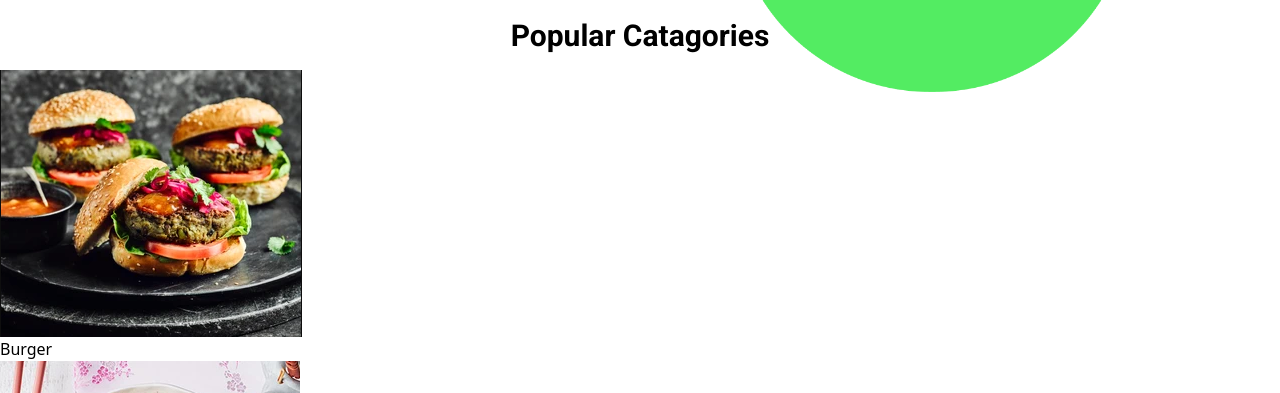
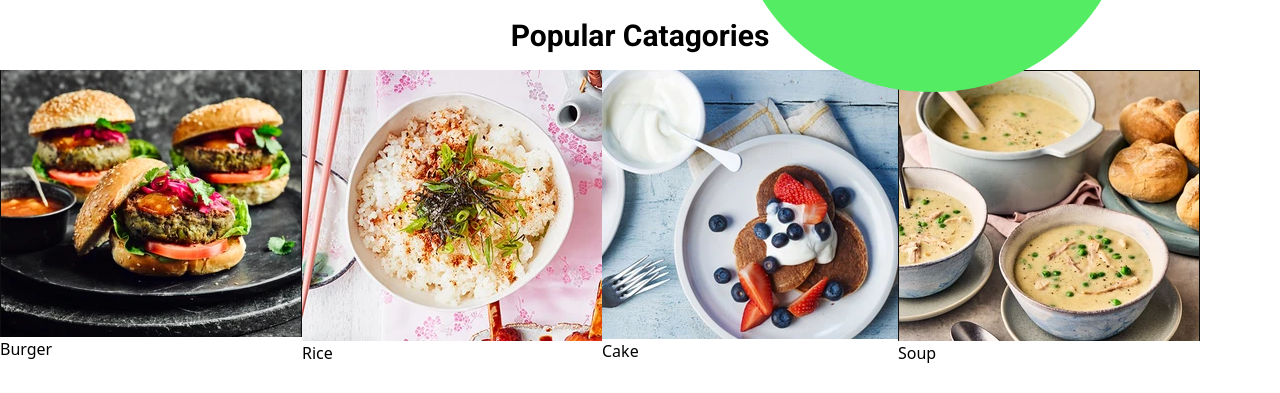
Before and after one commit to anikaivnath/Foodism, a React (Vite) app in the folder Foodism/: page / in a window 1280 px wide. Shown: the part 559-952 px from the top of the page. After the commit the page ends 924 px from the top, so only its background shows below. Built offline with nearby package versions, Linux system fonts and the light colour scheme; a web font is replaced by a local one.

Commit message:
fix(AboutSection): correct class attribute typo in item mapping

```diff
--- a/Foodism/src/Components/AboutSection.jsx
+++ b/Foodism/src/Components/AboutSection.jsx
@@ -20,10 +20,10 @@ const AboutSection = () => {
         <h1 className='font-bold text-3xl mt-4'>Popular Catagories</h1>
     </div>
     <div>
-        <div>
+        <div className='flex flex-row'>
         {
             items.map((item,index)=>(
-                <div key={index} clas>
+                <div key={index}>
                 <img src={item.src} alt={item.name} />
                 <h3>{item.name}</h3>
                 </div>
```
